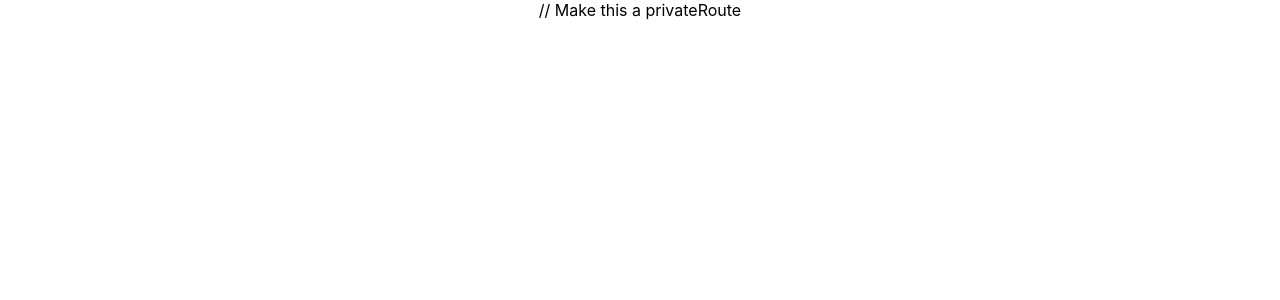
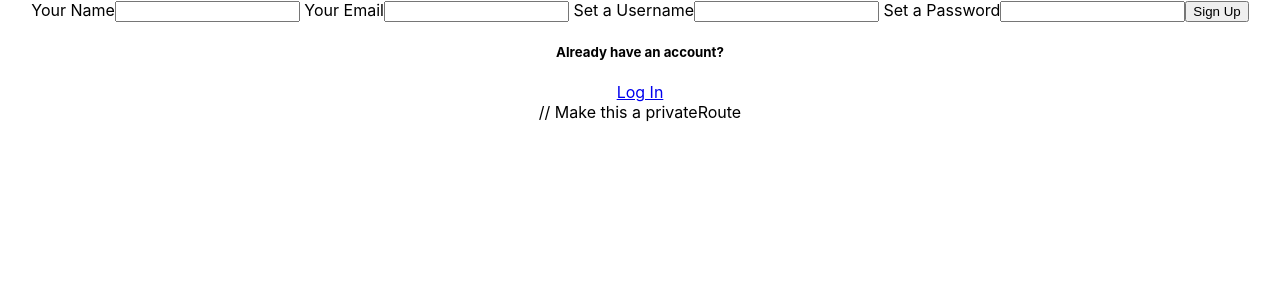
Before and after one commit to AfricanMarketplace/Front-end, a React (Create React App) app: page /register in a window 1280 px wide. Shown: the top 300 px of the page. Built offline with nearby package versions, Linux system fonts and the light colour scheme.

Commit message:
added Forms

```diff
--- a/src/Components/Login.js
+++ b/src/Components/Login.js
@@ -1,5 +1,6 @@
 import React,{useState} from "react";
 import { axiosWithAuth } from "../utils/axiosWithAuth";
+import { Link } from "react-router-dom"
 
 const Login = (props) => {
 
@@ -22,13 +23,28 @@ const Login = (props) => {
         //Login Form goes here
         <div>
             <form onSubmit={login}>
-
+            <label> Username
+                <input
+                    name="username"
+                    type="text"
+                    placeholder="User Name"
+                    onChange={handleChanges}
+                />
+                </label>
+                <label> Password
+                <input
+                    name="password"
+                    type="password"
+                    placeholder="Password"
+                    onChange={handleChanges}
+                />
+                </label>
+                <button type="submit">Sign in</button>
             </form>
-
-
-
-
-
+            <div>
+                <h3>Don't have an Account?</h3>
+                <Link to="/register"> Register Here</Link>
+            </div>
         </div>
     )
 }
--- a/src/Components/Register.js
+++ b/src/Components/Register.js
@@ -1,4 +1,5 @@
 import React, { useState } from "react";
+import { Link } from "react-router-dom"
 
 const Register = () => {
 
@@ -27,13 +28,38 @@ const [newUser,setNewUser] = useState({
     return (
         //Registration Form goes here
         <div>
-
-
-
-
-
-
-
+            <form>
+                <label> Your Name
+                <input
+                    type="text"
+                    name="name"
+                    onChange={handleChanges}
+                />
+                </label>
+                <label> Your Email
+                <input
+                    type="text"
+                    name="email"
+                    onChange={handleChanges}
+                />
+                </label>
+                <label> Set a Username
+                <input
+                    type="text"
+                    name="username"
+                    onChange={handleChanges}
+                />
+                </label><label> Set a Password
+                <input
+                    type="password"
+                    name="password"
+                    onChange={handleChanges}
+                />
+                </label>
+                <button type="submit">Sign Up</button>
+            </form>
+            <h5>Already have an account?</h5>
+            <Link to="/login">Log In</Link>
         </div>
     )
 }
```
